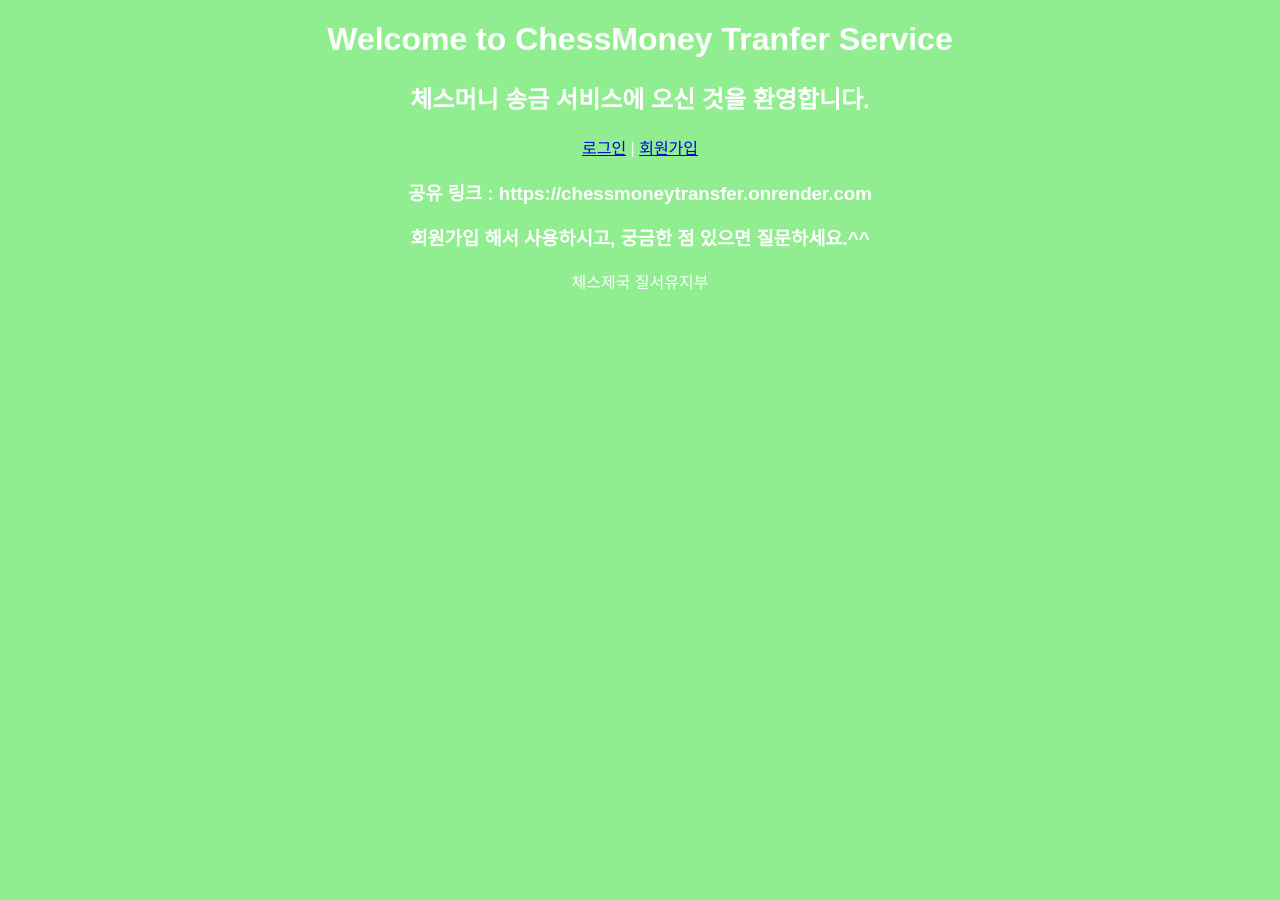
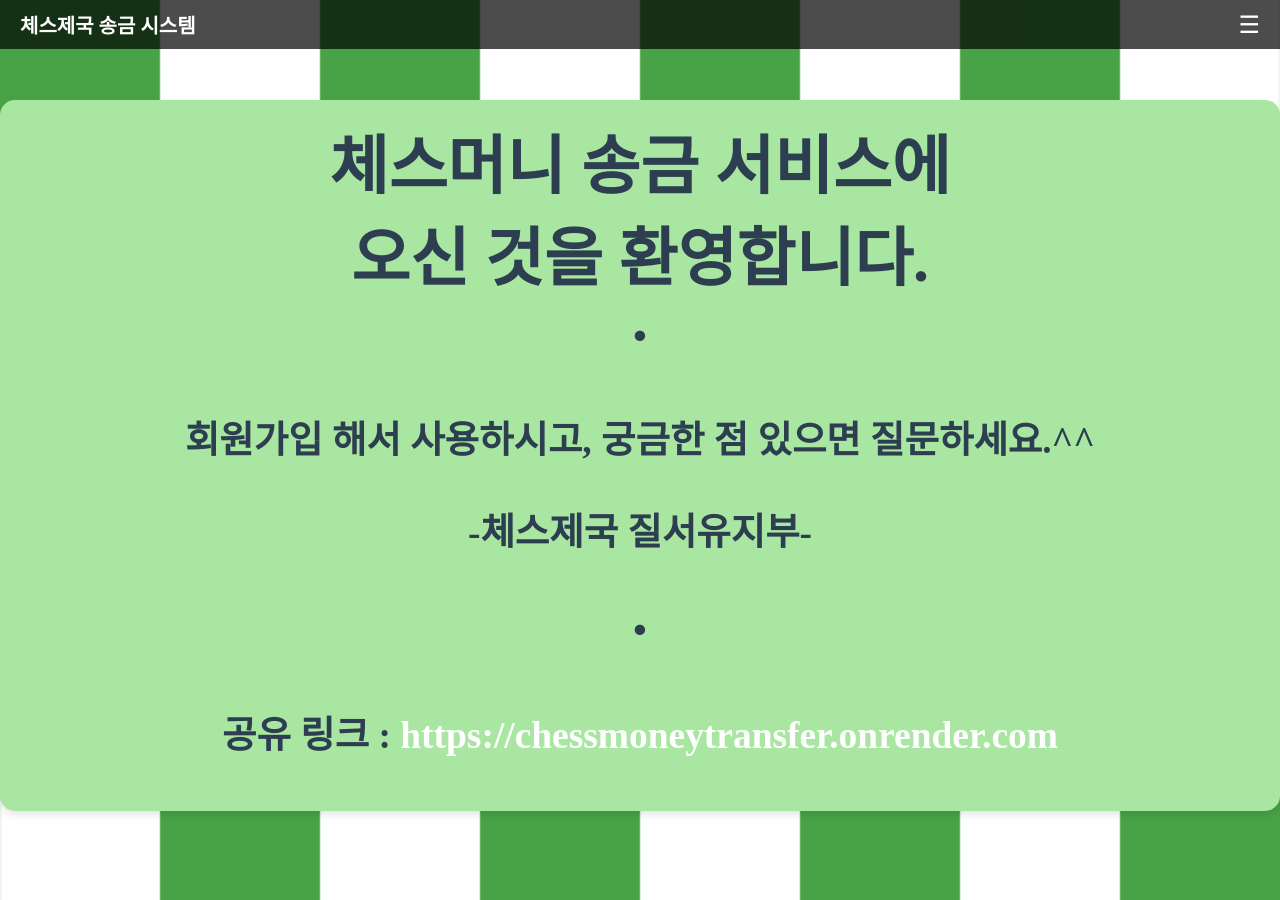
Before and after one commit to jeeutai/ChessMoneyTransfer, a Flask app: page / in a window 1280 px wide. Before the commit the page ends 290 px from the top, so only its background shows below. Run offline with Flask 3, Linux system fonts and the light colour scheme.

Commit message:
첫 커밋: 프로젝트 시작

```diff
--- /dev/null
+++ b/static/style.css
@@ -0,0 +1,135 @@
+/* 기본 스타일 */
+body {
+    font-family: 'Lora', 'Merriweather', serif; /* 글씨체를 Lora와 Merriweather로 설정 */
+    background-image: url('/static/chessboard.jpg'); /* 배경 이미지 */
+    background-size: cover; /* 배경이 화면을 덮도록 설정 */
+    background-position: center; /* 배경 위치 중앙 */
+    color: black; /* 기본 글자 색상 */
+    margin: 0; /* 기본 마진 제거 */
+    padding: 0; /* 기본 패딩 제거 */
+    height: 100vh; /* 화면 전체를 채우도록 설정 */
+}
+
+/* 네비게이션 바 스타일 */
+nav {
+    position: fixed; /* 상단에 고정 */
+    top: 0;
+    left: 0;
+    right: 0;
+    background-color: rgba(0, 0, 0, 0.7); /* 네비게이션 바 배경색 반투명한 검정 */
+    padding: 10px 20px; /* 상하 좌우 패딩 */
+    z-index: 100; /* 다른 요소보다 위에 배치 */
+    display: flex;
+    justify-content: space-between; /* 로고와 메뉴 아이콘 사이 간격 조정 */
+    align-items: center; /* 중앙 정렬 */
+}
+
+.navbar-logo {
+    font-size: 20px;
+    font-weight: bold;
+    color: white;
+    text-decoration: none;
+    font-family: 'Lora', 'Merriweather', serif; /* 글꼴 설정 */
+}
+
+.menu-icon {
+    font-size: 24px;
+    color: white;
+    cursor: pointer;
+}
+
+.menu {
+    display: flex;
+    flex-direction: column;
+    position: absolute;
+    top: 50px; /* 메뉴가 네비게이션 바 아래에 위치하도록 설정 */
+    right: 10px;
+    background-color: white; /* 메뉴 배경색 */
+    box-shadow: 0px 4px 6px rgba(0, 0, 0, 0.1); /* 메뉴 그림자 */
+    border-radius: 5px; /* 둥근 모서리 */
+    overflow: hidden;
+    width: 200px; /* 메뉴 너비 */
+}
+
+.menu a {
+    display: block;
+    padding: 10px;
+    text-decoration: none;
+    color: black; /* 메뉴 항목 색상 */
+}
+
+.menu a:hover {
+    background-color: #f1f1f1; /* 메뉴 항목 hover 시 배경색 */
+}
+
+/* 모바일 화면에서 메뉴 아이콘을 더 잘 보이도록 스타일 */
+@media (max-width: 768px) {
+    .menu {
+        width: 100%; /* 화면 너비에 맞게 메뉴 확장 */
+        position: absolute;
+        top: 50px;
+        right: 0;
+        left: 0;
+        padding: 10px 0;
+    }
+
+    .menu a {
+        text-align: center;
+        padding: 15px;
+        font-size: 18px;
+    }
+
+    .navbar-logo {
+        font-size: 18px; /* 모바일 화면에서 로고 크기 조정 */
+    }
+}
+
+/* 제목이 있는 박스 스타일 */
+.title-box {
+    background-color: #a8e6a1; /* 연두색 배경 */
+    color: #2c3e50; /* 제목 색상 */
+    padding: 15px 30px;
+    border-radius: 15px; /* 둥근 모서리 */
+    text-align: center;
+    font-size: 2rem; /* 제목 크기 */
+    box-shadow: 0 4px 8px rgba(0, 0, 0, 0.1); /* 부드러운 그림자 */
+    z-index: 5;
+    position: relative;
+    margin-top: 100px; /* 네비게이션 바와 겹치지 않게 여백 추가 */
+}
+
+.title-box h1 {
+    margin: 0; /* 제목 상하 여백 없애기 */
+}
+
+/* 기본 링크 스타일 */
+a {
+    color: white;
+    text-decoration: none;
+}
+
+/* 네비게이션 바의 링크 스타일 */
+nav a {
+    color: white;
+    font-size: 18px;
+    text-decoration: none;
+    font-family: 'Lora', 'Merriweather', serif;
+}
+
+/* 네비게이션 바의 링크 호버 스타일 */
+nav a:hover {
+    color: #f1f1f1;
+}
+
+/* 푸터 스타일 */
+footer {
+    text-align: center;
+    padding: 10px;
+    background-color: rgba(0, 0, 0, 0.7); /* 푸터 배경 색 */
+    color: white;
+    position: fixed;
+    bottom: 0;
+    left: 0;
+    right: 0;
+    z-index: 20; /* 푸터가 다른 요소 위에 위치하도록 설정 */
+}
--- a/templates/admin.html
+++ b/templates/admin.html
@@ -19,6 +19,7 @@
     </style>
 </head>
 <body>
+	{% include 'navbar.html' %}
     <div class="container">
         <h2>🔹 Admin Dashboard 🔹</h2>
         <table>
--- a/templates/admin_dashboard.html
+++ b/templates/admin_dashboard.html
@@ -33,6 +33,7 @@
     </style>
 </head>
 <body>
+	{% include 'navbar.html' %}
     <div class="container">
         <h1>관리자 대시보드</h1>
 
--- a/templates/dashboard.html
+++ b/templates/dashboard.html
@@ -7,6 +7,7 @@
     </style>
 </head>
 <body>
+	{% include 'navbar.html' %}
     <h2>Welcome, {{ user.username }}</h2>
     <p>Your Balance: {{ user.balance }} ChessMoney</p>
 	<h2>비밀번호 변경</h2>
--- a/templates/home.html
+++ b/templates/home.html
@@ -1,5 +1,5 @@
 {% extends "base.html" %}
-
+{% include 'navbar.html' %}
 {% block title %}체스제국 - 홈{% endblock %}
 
 {% block content %}
--- a/templates/index.html
+++ b/templates/index.html
@@ -2,16 +2,21 @@
 <html>
 <head>
     <title>Welcome to ChessMoney</title>
+	 <link rel="stylesheet" href="/static/style.css">
     <style>
-        body { background-color: #90EE90; color: white; text-align: center; font-family: Arial, sans-serif; }
+   body { background-color: #A0D468; color: white; text-align: center; font-family: Lora, Merriweather; }
     </style>
 </head>
 <body>
-    <h1>Welcome to ChessMoney Tranfer Service</h1>
-	<h2>체스머니 송금 서비스에 오신 것을 환영합니다.</h2>
-    <a href="/login">로그인</a> | <a href="/register">회원가입</a>
-	<h3>공유 링크 : https://chessmoneytransfer.onrender.com</h3>
-	<h3>회원가입 해서 사용하시고, 궁금한 점 있으면 질문하세요.^^</h3>
-	<p>체스제국 질서유지부</p>
+    {% include 'navbar.html' %}
+	<div class="title-box">
+	    <h1>체스머니 송금 서비스에</h1>
+		<h1>오신 것을 환영합니다.</h1>
+	    <h1>·</h1>
+	    <h3>회원가입 해서 사용하시고, 궁금한 점 있으면 질문하세요.^^</h3>
+	    <h3>-체스제국 질서유지부-</h3>
+        <h1>·</h1>
+	    <h3>공유 링크 : <a href=https://chessmoneytransfer.onrender.com>https://chessmoneytransfer.onrender.com</a></h3>
+	</div>
 </body>
 </html>
--- a/templates/login.html
+++ b/templates/login.html
@@ -1,12 +1,13 @@
 <!DOCTYPE html>
 <html lang="ko">
+{% include 'navbar.html' %}
 <head>
     <meta charset="UTF-8">
     <meta name="viewport" content="width=device-width, initial-scale=1.0">
     <title>로그인</title>
     <style>
         body {
-            font-family: Arial, sans-serif;
+            font-family: Lora, Merriweather;
             text-align: center;
             margin: 50px;
         }
@@ -29,7 +30,7 @@
             width: 100%;
             padding: 10px;
             margin-top: 10px;
-            background-color: #90EE90;
+            background-color: #A0D468;
             color: white;
             border: none;
             border-radius: 5px;
--- /dev/null
+++ b/templates/navbar.html
@@ -0,0 +1,28 @@
+<link rel="stylesheet" href="/static/style.css">
+
+<nav>
+    <a href="/" class="navbar-logo">체스제국 송금 시스템</a>
+
+    <!-- 햄버거 메뉴 아이콘 -->
+    <div id="menu-icon" class="menu-icon">☰</div>
+
+    <!-- 메뉴 -->
+    <div id="menu" class="menu" style="display: none;">
+        <a href="/login">로그인</a>
+        <a href="/register">회원가입</a>
+        <a href="/dashboard">대시보드</a>
+        <a href="/logout">로그아웃</a>
+    </div>
+</nav>
+
+<script>
+    // 햄버거 메뉴 클릭 시, 메뉴 표시/숨기기
+    document.getElementById('menu-icon').addEventListener('click', function() {
+        var menu = document.getElementById('menu');
+        if (menu.style.display === 'none' || menu.style.display === '') {
+            menu.style.display = 'block';
+        } else {
+            menu.style.display = 'none';
+        }
+    });
+</script>
--- a/templates/register.html
+++ b/templates/register.html
@@ -1,12 +1,13 @@
 <!DOCTYPE html>
 <html lang="ko">
+		{% include 'navbar.html' %}
 <head>
     <meta charset="UTF-8">
     <meta name="viewport" content="width=device-width, initial-scale=1.0">
     <title>회원가입</title>
     <style>
         body {
-            font-family: Arial, sans-serif;
+            font-family: Lora, Merriweather;
             text-align: center;
             margin: 50px;
         }
@@ -29,7 +30,7 @@
             width: 100%;
             padding: 10px;
             margin-top: 10px;
-            background-color: #90EE90;
+            background-color: #A0D468;
             color: white;
             border: none;
             border-radius: 5px;
--- a/templates/transfer.html
+++ b/templates/transfer.html
@@ -1,4 +1,5 @@
 {% extends "base.html" %}
+{% include 'navbar.html' %}
 
 {% block content %}
     <h1 class="text-center mt-4">체스머니 송금</h1>
--- a/templates/user_dashboard.html
+++ b/templates/user_dashboard.html
@@ -6,6 +6,7 @@
     <title>일반 사용자 대시보드</title>
 </head>
 <body>
+	{% include 'navbar.html' %}
     <h1>일반 사용자 대시보드</h1>
     <p>여기에서 일반 사용자 기능을 수행할 수 있습니다.</p>
     <nav>
```
Also changed, not shown: static/css/style.css (deleted, +0 -28 lines), templates/base.html (+37 -12 lines), static/chessboard.jpg (added).
